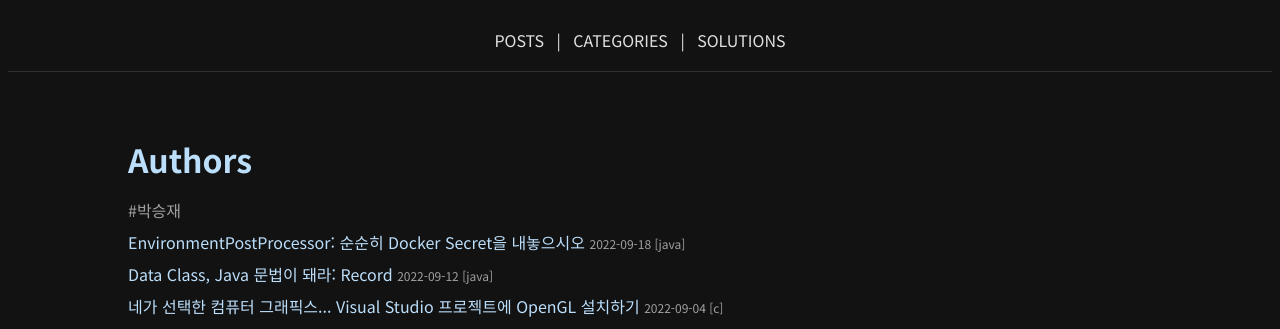
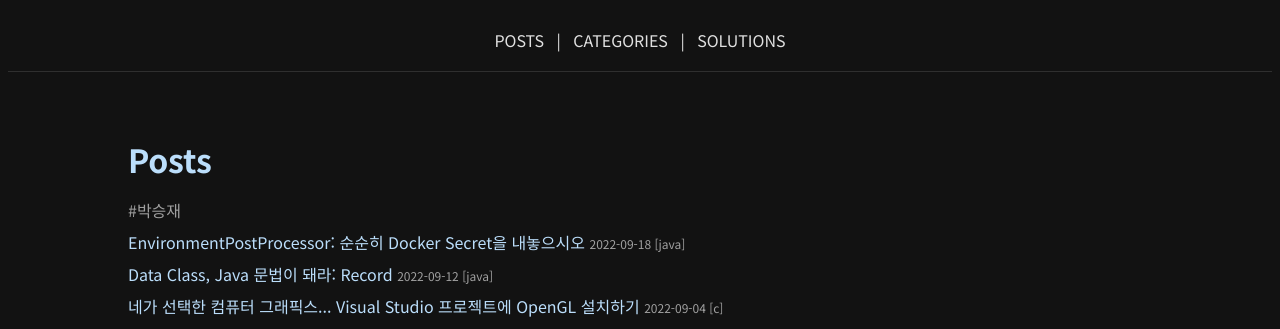
Before and after one commit to int-i/int-i.github.io, a Jekyll site: the page built from authors.html, in a window 1280 px wide and 900 px high. Shown: the top 329 px of the window. Built offline with Jekyll 4.4.1, drawn with Linux system fonts in a browser that asks for light colours.

Commit message:
Fix layout title

```diff
--- a/authors.html
+++ b/authors.html
@@ -1,10 +1,10 @@
 ---
 layout: default
-title: 작성자
+title: 작성자 글 모아보기
 ---
 
 <section class="container">
-  <h1 class="title">Authors</h1>
+  <h1 class="title">Posts</h1>
   {% for author in site.data.authors %}
     <article class="content" style="display: none;">
       {% assign author_id = author[0] %}
```
